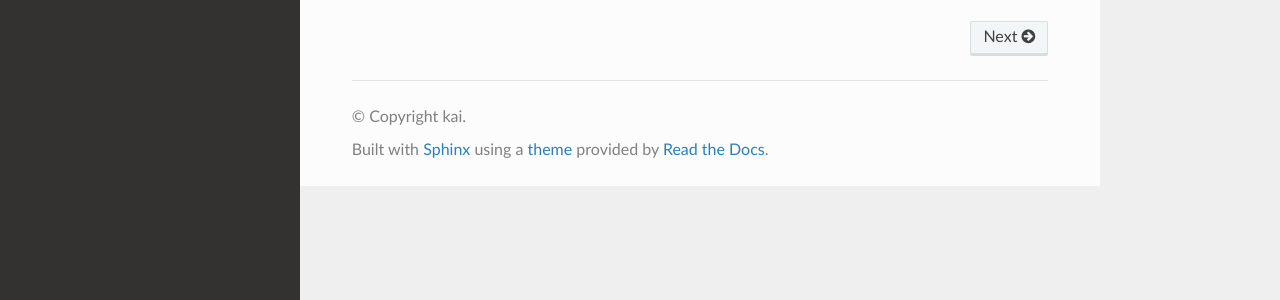
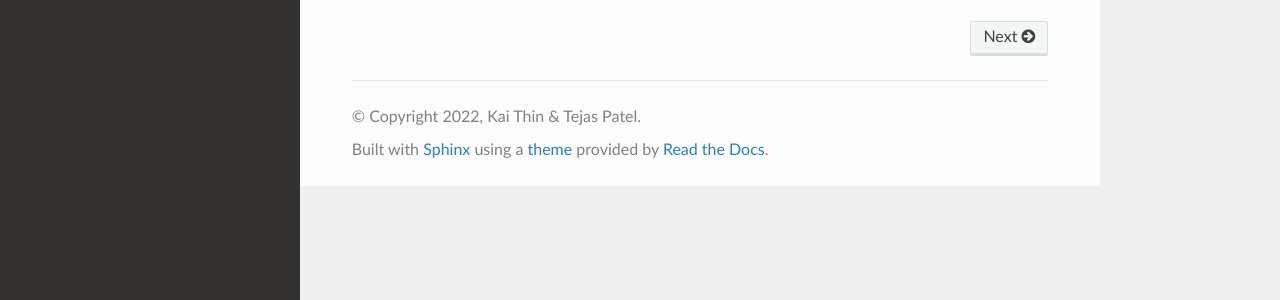
Before and after one commit to kaithin5/test, a Sphinx documentation site: the page built from docs/source/index.rst, in a window 1280 px wide. Shown: the part 331-631 px from the top of the page. Built offline with Sphinx 7.4.7 and the Read the Docs theme 2.0.0, drawn with Linux system fonts in a browser that asks for light colours; pages that are not in the unit, such as notebooks, are missing from menus.

Commit message:
Update conf.py

```diff
--- a/docs/source/conf.py
+++ b/docs/source/conf.py
@@ -20,8 +20,8 @@
 # -- Project information -----------------------------------------------------
 
 project = 'vanDANA'
-copyright = 'kai'
-author = 'kai'
+copyright = '2022, Kai Thin & Tejas Patel'
+author = 'Kai Thin & Tejas Patel'
 
 # The short X.Y version
 version = 'v1.2'
@@ -64,8 +64,8 @@ master_doc = 'index'
 
 # General information about the project.
 project = u'vanDANA'
-copyright = u'kai'
-author = u'kai'
+copyright = u'2022, Kai Thin & Tejas Patel'
+author = u'Kai Thin & Tejas Patel'
 
 # The language for content autogenerated by Sphinx. Refer to documentation
 # for a list of supported languages.
@@ -145,7 +145,7 @@ latex_elements = {
 #  author, documentclass [howto, manual, or own class]).
 latex_documents = [
     (master_doc, 'vanDANA.tex', 'vanDANA Documentation',
-     'kai', 'manual'),
+     'Kai Thin & Tejas Patel', 'manual'),
 ]
 
 
```
